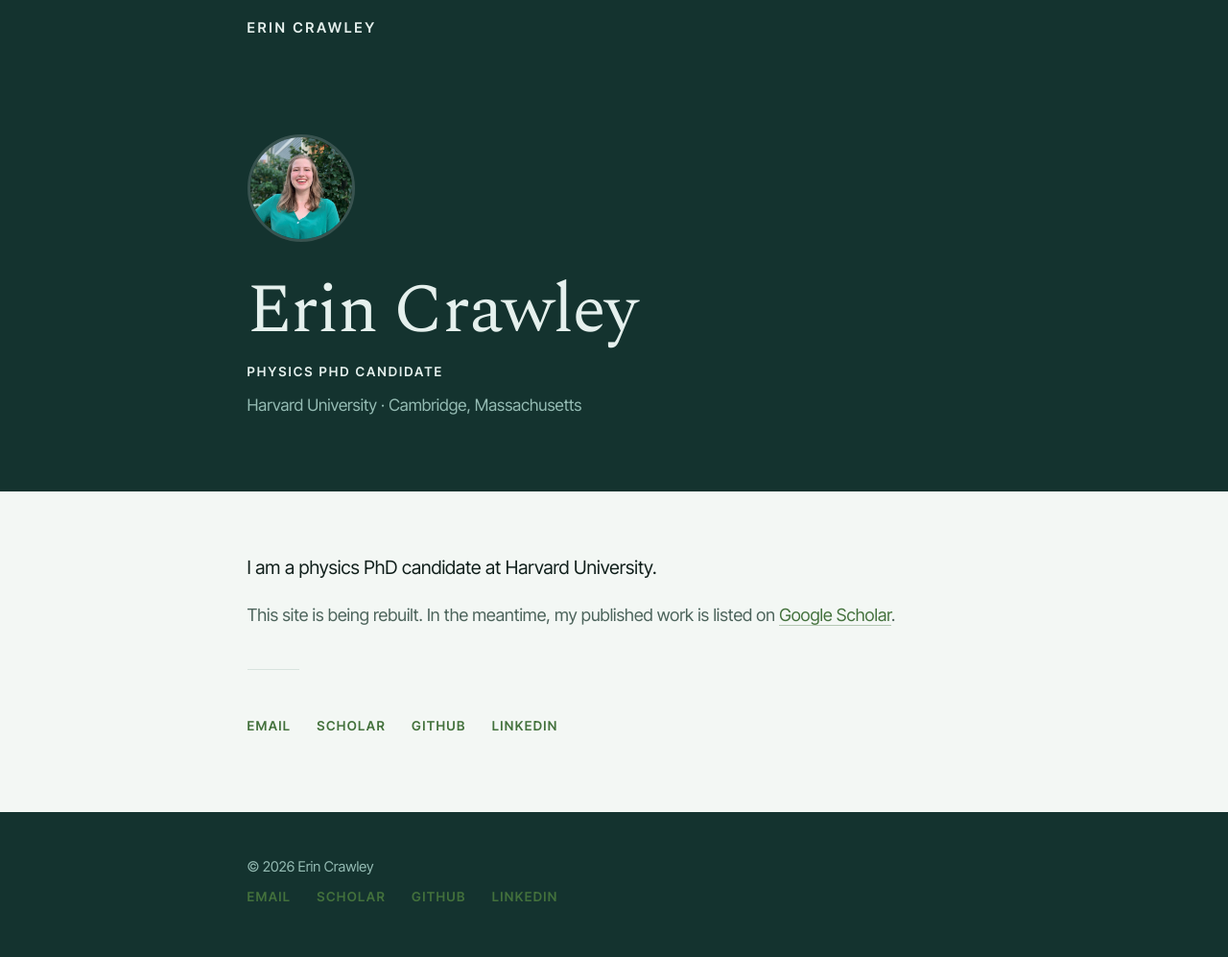
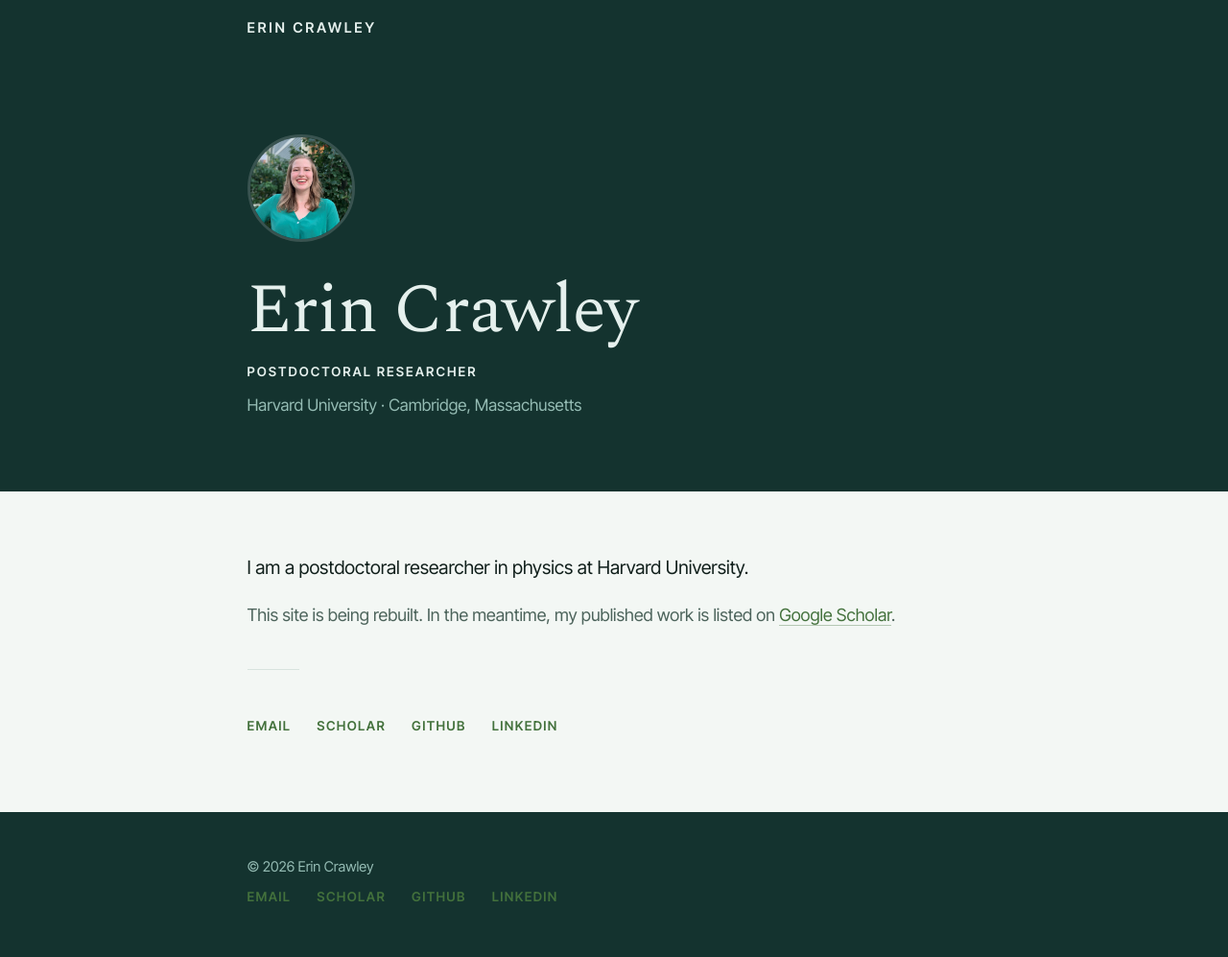
Before and after one commit to erin-crawley/erin-crawley.github.io, a Jekyll site: the page built from index.md, in a window 1280 px wide. Shown: the whole page at 96% size. Built offline with Jekyll 4.4.1, drawn with Linux system fonts in a browser that asks for light colours.

Commit message:
Update role to postdoctoral researcher
Erin is now a postdoctoral researcher rather than a PhD candidate. Updates
the page title, hero, meta description and README.

Co-Authored-By: Claude Opus 5 (1M context) <noreply@anthropic.com>

```diff
--- a/_config.yml
+++ b/_config.yml
@@ -1,15 +1,15 @@
 # --- site identity ----------------------------------------------------------
 
 title:       "Erin Crawley"
-tagline:     "Physics PhD Candidate"
-description: "Erin Crawley is a physics PhD candidate at Harvard University in Cambridge, Massachusetts."
+tagline:     "Postdoctoral Researcher"
+description: "Erin Crawley is a postdoctoral researcher in physics at Harvard University in Cambridge, Massachusetts."
 url:         "https://erin-crawley.github.io"
 baseurl:     ""
 lang:        "en-US"
 
 author:
   name:        "Erin Crawley"
-  role:        "Physics PhD Candidate"
+  role:        "Postdoctoral Researcher"
   affiliation: "Harvard University"
   location:    "Cambridge, Massachusetts"
   photo:       "/images/erin-crawley.jpg"
--- a/index.md
+++ b/index.md
@@ -3,7 +3,7 @@ layout: home
 ---
 
 <p class="lead reveal reveal-3">
-I am a physics PhD candidate at Harvard University.
+I am a postdoctoral researcher in physics at Harvard University.
 </p>
 
 <p class="note reveal reveal-3">
```
Also changed, not shown: README.md.
